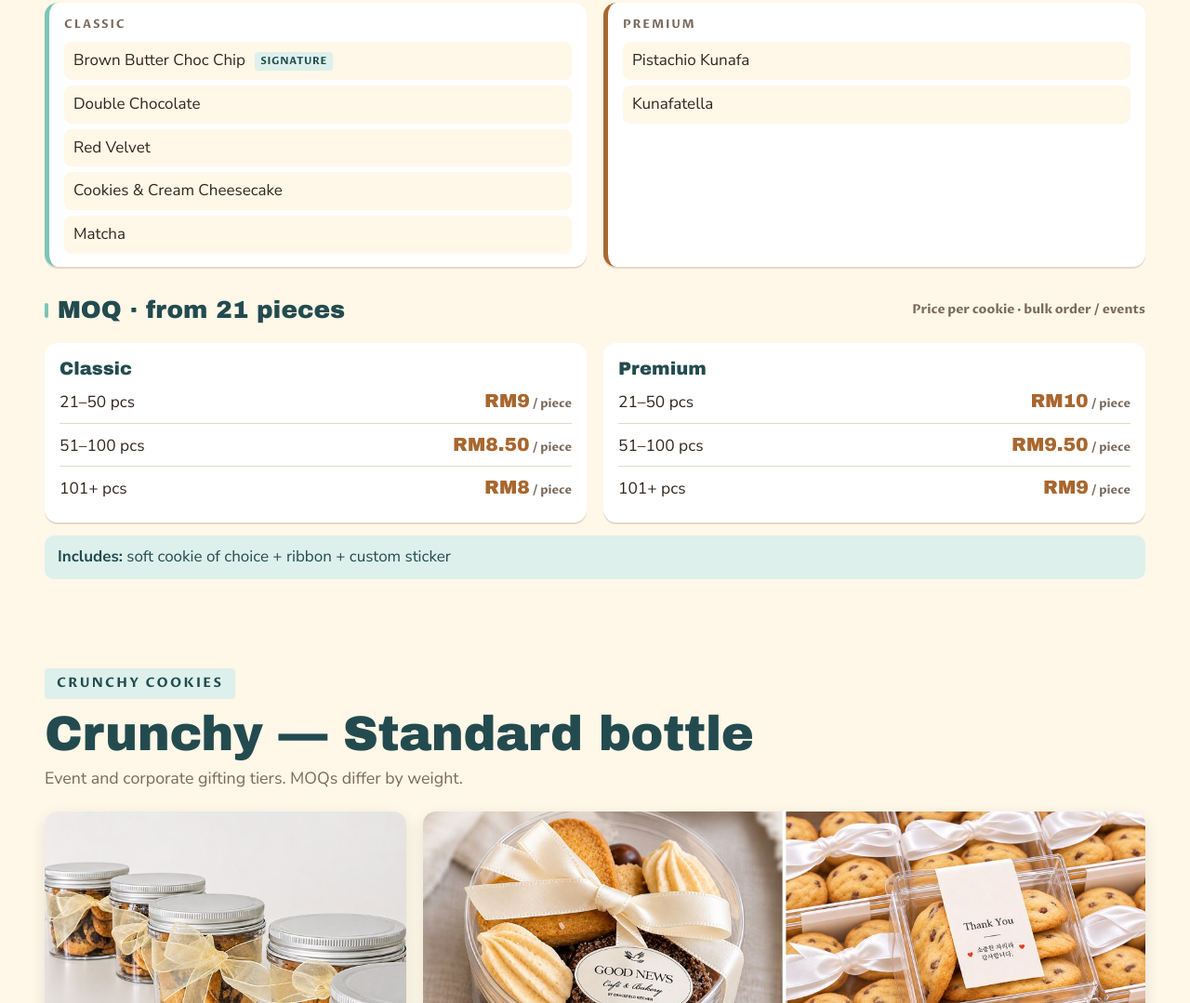
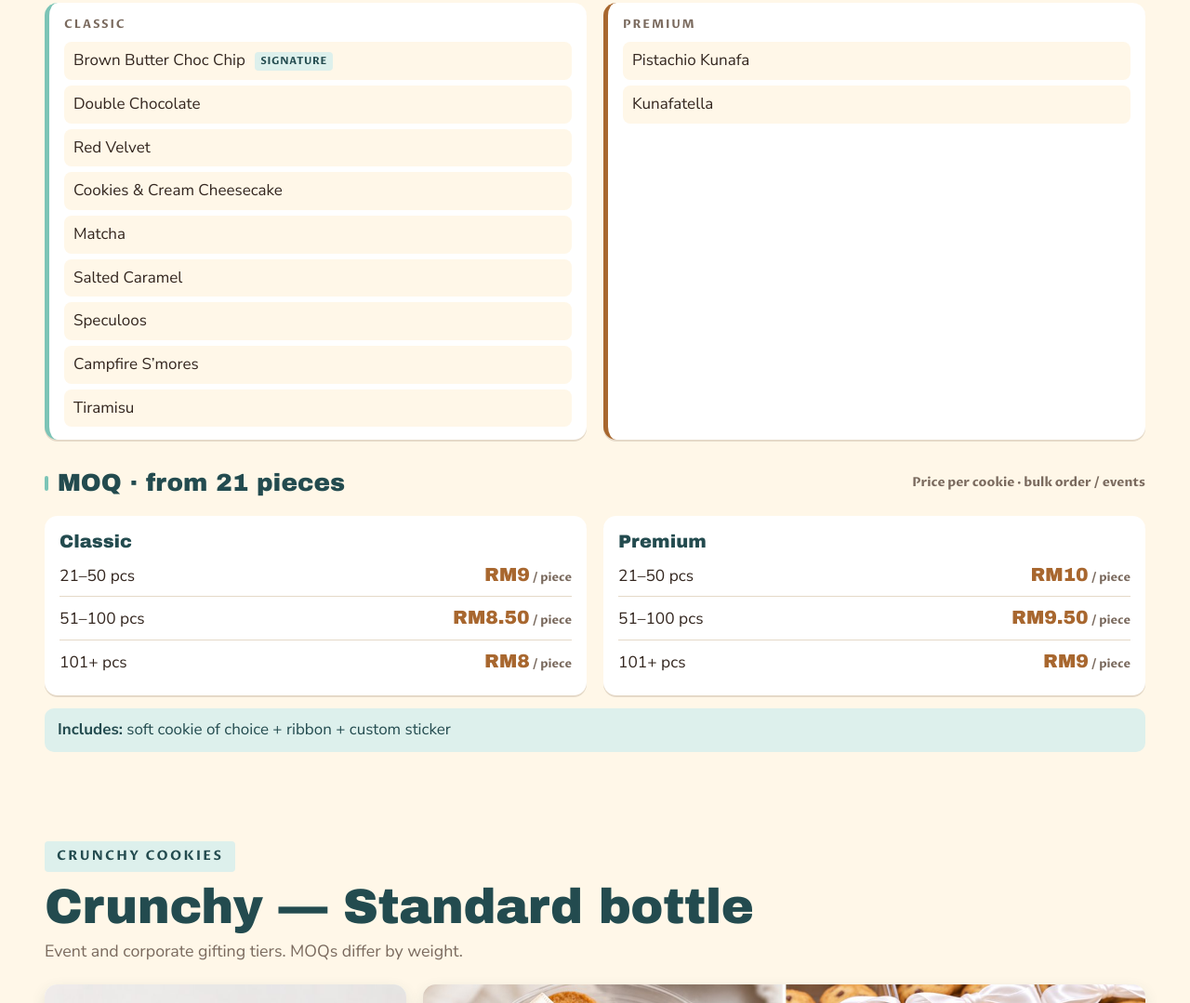
Before and after one commit to chriyenterl/noms-catalogue, a plain HTML site: page index.html in a window 1280 px wide. Shown: the part 1520-2599 px from the top of the page at 93% size. Drawn offline with Linux system fonts and the light colour scheme.

Commit message:
Soft: add Salted Caramel, Speculoos, Campfire S'mores, Tiramisu (menu flavours)

```diff
--- a/index.html
+++ b/index.html
@@ -559,6 +559,10 @@ a.btn-wa,a.btn-wa span,a.header-wa,a.header-wa span,a.fab-wa{color:#fff !importa
           <div class="flav">Red Velvet</div>
           <div class="flav">Cookies &amp; Cream Cheesecake</div>
           <div class="flav">Matcha</div>
+          <div class="flav">Salted Caramel</div>
+          <div class="flav">Speculoos</div>
+          <div class="flav">Campfire S’mores</div>
+          <div class="flav">Tiramisu</div>
         </div>
       </div>
       <div class="pcard prem">
```
